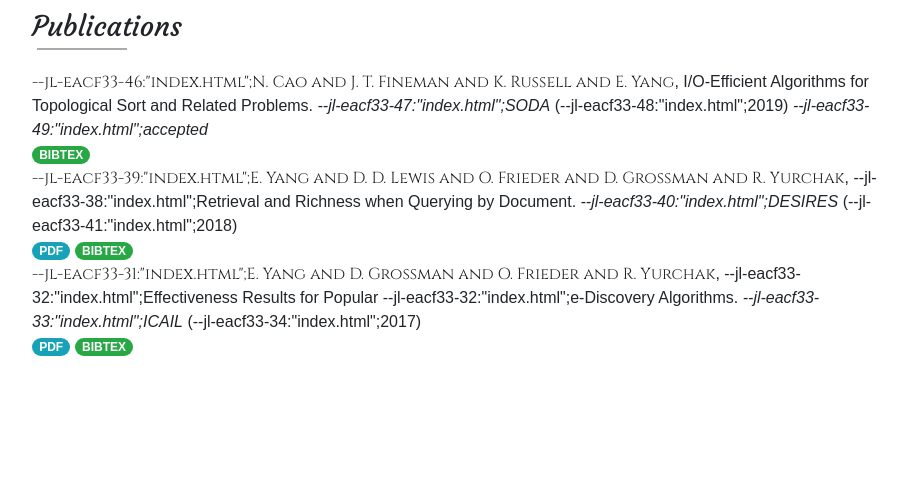
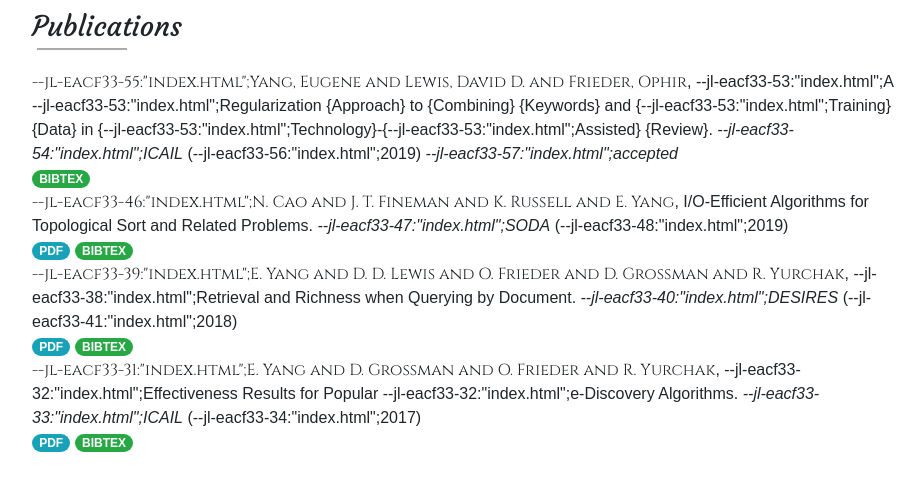
Before and after one commit to eugene-yang/eugene-yang.github.io, a website: page index.html in a window 1280 px wide. Shown: the part 1030-1521 px from the top of the page, without its empty margins (173-1097 px from the left). Drawn offline with nearby package versions, Linux system fonts and the light colour scheme.

Commit message:
add icail 2019 paper

```diff
--- a/index.html
+++ b/index.html
@@ -46,6 +46,14 @@
 	author={N. Cao and J. T. Fineman and K. Russell and E. Yang},
 	journal = {SODA},
 	year={2019},
+	href={https://epubs.siam.org/doi/abs/10.1137/1.9781611975482.124}
+}
+@article{icail2019,
+	address = {Montréal, Canada},
+	title = {A {Regularization} {Approach} to {Combining} {Keywords} and {Training} {Data} in {Technology}-{Assisted} {Review}},
+	journal = {ICAIL},
+	author = {Yang, Eugene and Lewis, David D. and Frieder, Ophir},
+	year = {2019},
 	status={accepted}
 }
 	</style>
```
